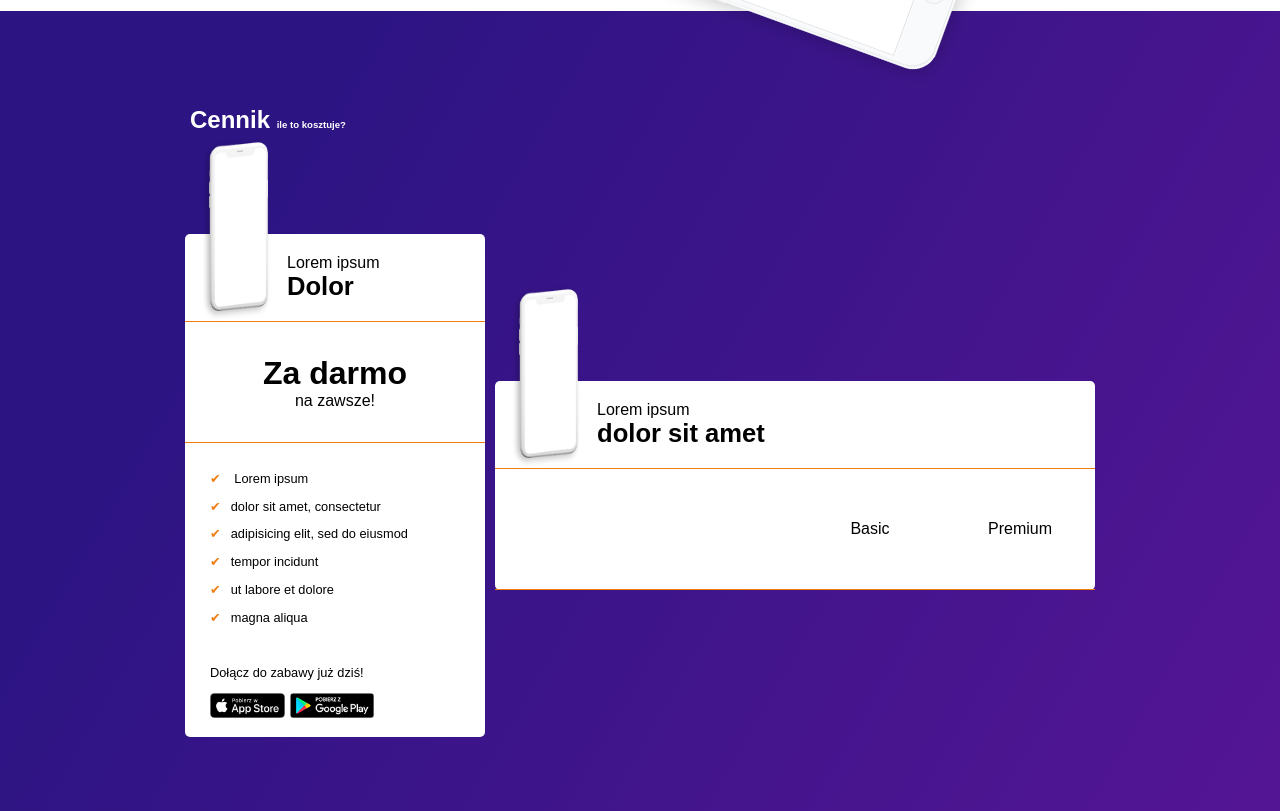
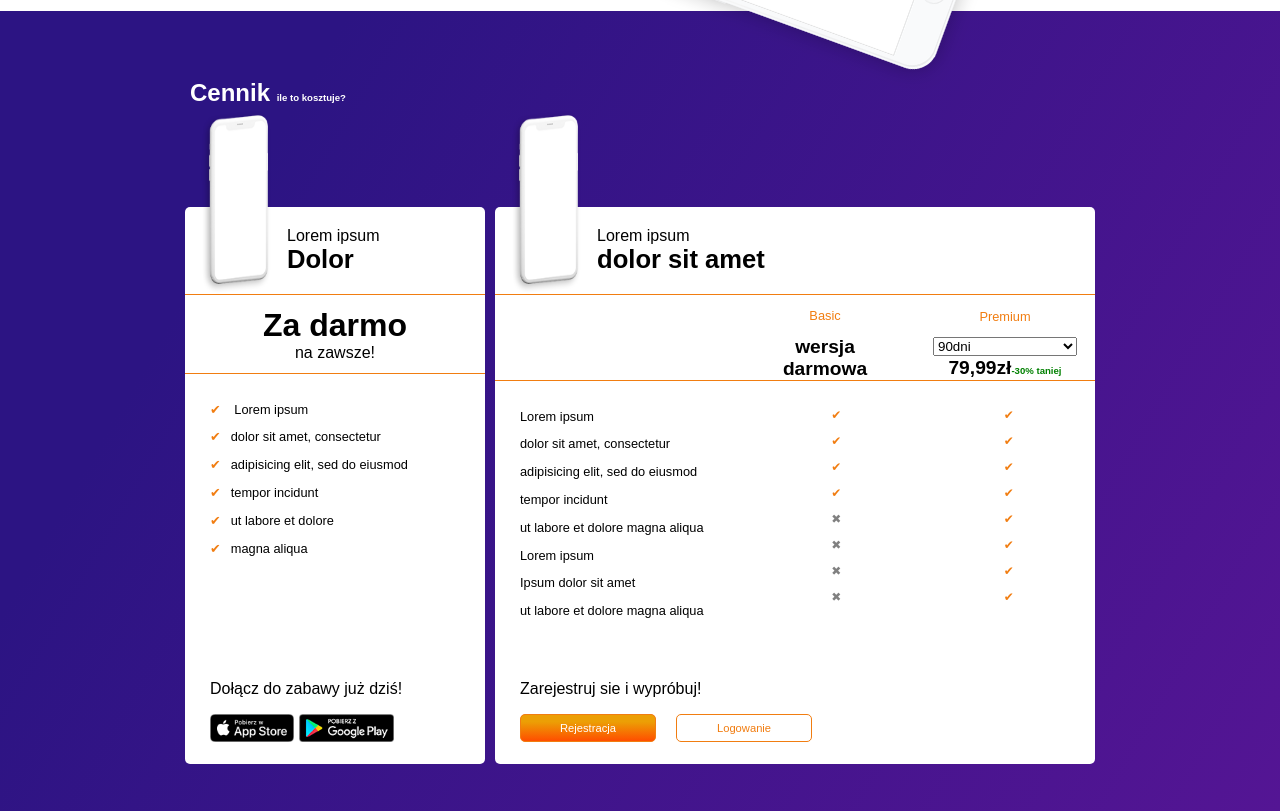
Before and after one commit to wszczawinski/LandingTest, a React (Create React App) app: page / in a window 1280 px wide. Shown: the part 1920-2731 px from the top of the page. Built offline with nearby package versions, Linux system fonts and the light colour scheme; a web font is replaced by a local one.

Commit message:
feat(pricingStyling): finished styling + content

```diff
--- a/src/components/Navbar.js
+++ b/src/components/Navbar.js
@@ -40,7 +40,7 @@ export default function Navbar() {
                 state: { background: location },
               }}
             >
-              Login
+              Logowanie
             </Link>
           </li>
           <li>
--- a/src/components/Pricing.js
+++ b/src/components/Pricing.js
@@ -1,10 +1,16 @@
 import React from 'react';
+import { Link, useLocation } from 'react-router-dom';
 import styles from './Pricing.module.scss';
+//routes
+import * as ROUTES from '../constants/routes';
+//images
 import phoneSmall from '../img/phone_small.png';
 import appStore from '../img/app_store.png';
 import playStore from '../img/play_store.png';
 
 export default function Pricing() {
+  let location = useLocation();
+
   return (
     <section className={styles.pricing} id="pricing">
       <div className={styles.pricingContent}>
@@ -27,6 +33,8 @@ export default function Pricing() {
               </div>
             </div>
             <div className={styles.planOverview}>
+              <div className={styles.elements}>
+                <div className={styles.elementText}>
                   <p>
                     <span>✔</span> Lorem ipsum
                   </p>
@@ -45,6 +53,8 @@ export default function Pricing() {
                   <p>
                     <span>✔</span>magna aliqua
                   </p>
+                </div>
+              </div>
 
               <div className={styles.join}>
                 <p>Dołącz do zabawy już dziś!</p>
@@ -53,10 +63,8 @@ export default function Pricing() {
                   <img src={playStore} alt="play-store" />
                 </div>
               </div>
-
             </div>
           </article>
-
 
           <article className={`${styles.pricingPlansItem} ${styles.planOptions}`}>
             <div className={styles.planHeader}>
@@ -68,8 +76,87 @@ export default function Pricing() {
             </div>
             <div className={styles.planPrices}>
               <div className={styles.planPricesPaid}>
-                <div className={styles.planPricesElement}>Basic</div>
-                <div className={styles.planPricesElement}>Premium</div>
+                <div className={styles.planPricesElement}>
+                  <p>Basic</p>
+                  <h2>
+                    wersja <br /> darmowa
+                  </h2>
+                </div>
+                <div className={styles.planPricesElement}>
+                  <p>Premium</p>
+                  <select name="cars" id="cars">
+                    <option value="volvo">90dni</option>
+                  </select>
+                  <h2>
+                    79,99zł
+                    <span>-30% taniej</span>
+                  </h2>
+                </div>
+              </div>
+            </div>
+            <div className={styles.planOverview}>
+              <div className={styles.elements}>
+                <div className={`${styles.elementText} ${styles.elementTextPaid}`}>
+                  <p>Lorem ipsum</p>
+                  <p>dolor sit amet, consectetur</p>
+                  <p>adipisicing elit, sed do eiusmod</p>
+                  <p>tempor incidunt</p>
+                  <p>ut labore et dolore magna aliqua</p>
+                  <p>Lorem ipsum</p>
+                  <p>Ipsum dolor sit amet</p>
+                  <p>ut labore et dolore magna aliqua</p>
+                </div>
+                <div className={styles.elementTicks}>
+                  <p>✔</p>
+                  <p>✔</p>
+                  <p>✔</p>
+                  <p>✔</p>
+                  <p>
+                    <span>✖</span>
+                  </p>
+                  <p>
+                    <span>✖</span>
+                  </p>
+                  <p>
+                    <span>✖</span>
+                  </p>
+                  <p>
+                    <span>✖</span>
+                  </p>
+                </div>
+                <div className={styles.elementTicks}>
+                  <p>✔</p>
+                  <p>✔</p>
+                  <p>✔</p>
+                  <p>✔</p>
+                  <p>✔</p>
+                  <p>✔</p>
+                  <p>✔</p>
+                  <p>✔</p>
+                </div>
+              </div>
+              <div className={styles.join}>
+                <p>Zarejestruj sie i wypróbuj!</p>
+                <div className={styles.joinButtons}>
+                  <Link
+                    className={`${styles.btn} ${styles.btnOrange}`}
+                    to={{
+                      pathname: ROUTES.REGISTER,
+                      state: { background: location },
+                    }}
+                  >
+                    Rejestracja
+                  </Link>
+                  <Link
+                    className={styles.btn}
+                    to={{
+                      pathname: ROUTES.LOGIN,
+                      state: { background: location },
+                    }}
+                  >
+                    Logowanie
+                  </Link>
+                </div>
               </div>
             </div>
           </article>
--- a/src/components/Pricing.module.scss
+++ b/src/components/Pricing.module.scss
@@ -39,7 +39,7 @@
     .pricingPlans {
       display: flex;
       flex-direction: row;
-      align-items: center;
+      align-items: stretch;
       justify-content: center;
       width: 100%;
 
@@ -114,15 +114,6 @@
             p {
               margin: 0;
             }
-            @media (max-width: $desktop-small) {
-              h2 {
-                font-size: 1.2rem;
-              }
-
-              p {
-                font-size: 0.9rem;
-              }
-            }
           }
 
           .planPricesPaid {
@@ -132,36 +123,169 @@
             justify-content: flex-end;
 
             .planPricesElement {
-              width: 25%;
+              width: 30%;
               height: 100%;
               display: flex;
               flex-direction: column;
-              align-items: center;
-              justify-content: center;
+              font-size: 0.8rem;
+              text-align: center;
+              align-content: center;
+              justify-content: space-around;
+
+              p {
+                color: rgb(241, 125, 17);
+              }
+
+              select {
+                width: 80%;
+                align-self: center;
+              }
+
+              h2 {
+                margin: 0;
+                span {
+                  color: green;
+                  font-size: 0.6rem;
+                }
+              }
+            }
+          }
+
+          @media (max-width: $desktop-small) {
+            .planPricesFree {
+              h2 {
+                font-size: 1.2rem;
+              }
+
+              p {
+                font-size: 0.9rem;
+              }
+            }
+            .planPricesPaid {
+              .planPricesElement {
+                width: 20%;
+
+                h2 {
+                  font-size: 0.8rem;
+
+                  span {
+                    font-size: 0.4rem;
+                  }
+                }
+
+                p {
+                  font-size: 0.9rem;
+                }
+              }
             }
           }
         }
 
         .planOverview {
-          margin: 15px 25px;
+          margin: 15px 0px 15px 0px;
+          height: 100%;
+          display: flex;
+          flex-direction: column;
+          justify-content: space-between;
+          padding-left: 25px;
 
-          p {
-            font-size: 0.8rem;
+          .elements {
+            display: flex;
+            width: 100%;
 
-            span {
+            .elementText {
+              p {
+                font-size: 0.8rem;
+                margin-bottom: 10px;
+
+                span {
+                  color: rgb(241, 125, 17);
+                  padding-right: 10px;
+                }
+              }
+            }
+
+            .elementTextPaid {
+              width: 40%;
+            }
+
+            .elementTicks {
+              font-size: 0.75rem;
+              width: 30%;
+              text-align: center;
               color: rgb(241, 125, 17);
-              padding-right: 10px;
+              p {
+                margin-bottom: 10px;
+                span {
+                  color: gray;
+                }
+              }
             }
           }
 
           .join {
             font-family: 'Montserrat-Bold', sans-serif;
-            margin-top: 40px;
+            height: 85px;
 
             .joinImages {
               img {
-                height: 25px;
+                height: 28px;
                 margin-right: 5px;
+              }
+            }
+
+            .joinButtons {
+              display: flex;
+              .btn {
+                display: block;
+                font-size: 0.7rem;
+                text-decoration: none;
+                text-align: center;
+                outline: none;
+                padding: 7px;
+                width: 120px;
+                color: rgb(241, 125, 17);
+                border: 1px solid rgb(241, 125, 17);
+                border-radius: 5px;
+                margin-right: 20px;
+                cursor: pointer;
+              }
+
+              .btnOrange {
+                color: white;
+                background-color: #ff4e00;
+                background-image: linear-gradient(360deg, #ff4e00 0%, #ec9f05 74%);
+              }
+            }
+          }
+          @media (max-width: $desktop-small) {
+            .elements {
+              .elementText {
+                p {
+                  font-size: 0.7rem;
+                }
+              }
+              .elementTextPaid {
+                width: 60%;
+              }
+              .elementTicks {
+                width: 20%;
+                font-size: 0.68rem;
+              }
+            }
+            .join {
+              p {
+                font-size: 0.75rem;
+              }
+              .joinImages {
+                img {
+                  height: 25px;
+                }
+              }
+              .joinButtons {
+                .btn {
+                  width: 80px;
+                }
               }
             }
           }
@@ -179,23 +303,29 @@
 
       @media (max-width: $desktop-small) {
         .planFree {
-          margin-top: 20vh;
           width: 35%;
           margin-right: 2%;
         }
 
         .planOptions {
-          margin-top: 15vh;
           width: 60%;
         }
       }
       @media (max-width: $tablet) {
         flex-direction: column;
+        align-items: center;
+
+        .pricingPlansItem {
+          margin-top: 15vh;
+        }
 
         .planFree {
-          margin: 0;
-          margin-top: 20vh;
+          margin-right: 0;
           width: 90%;
+
+          .planOverview {
+            align-items: center;
+          }
         }
 
         .planOptions {
```
Lines whose indentation alone changed are shown as unchanged.
